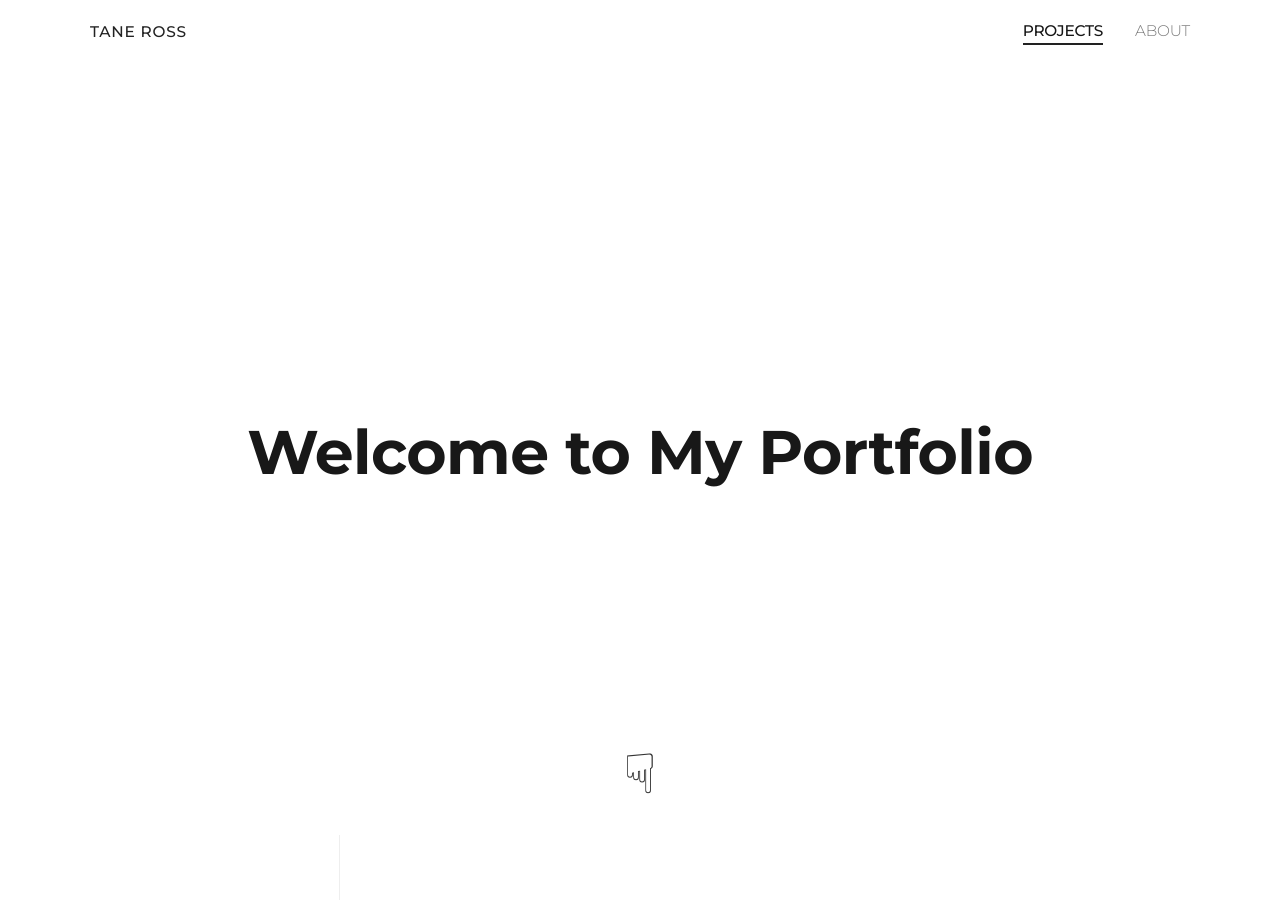
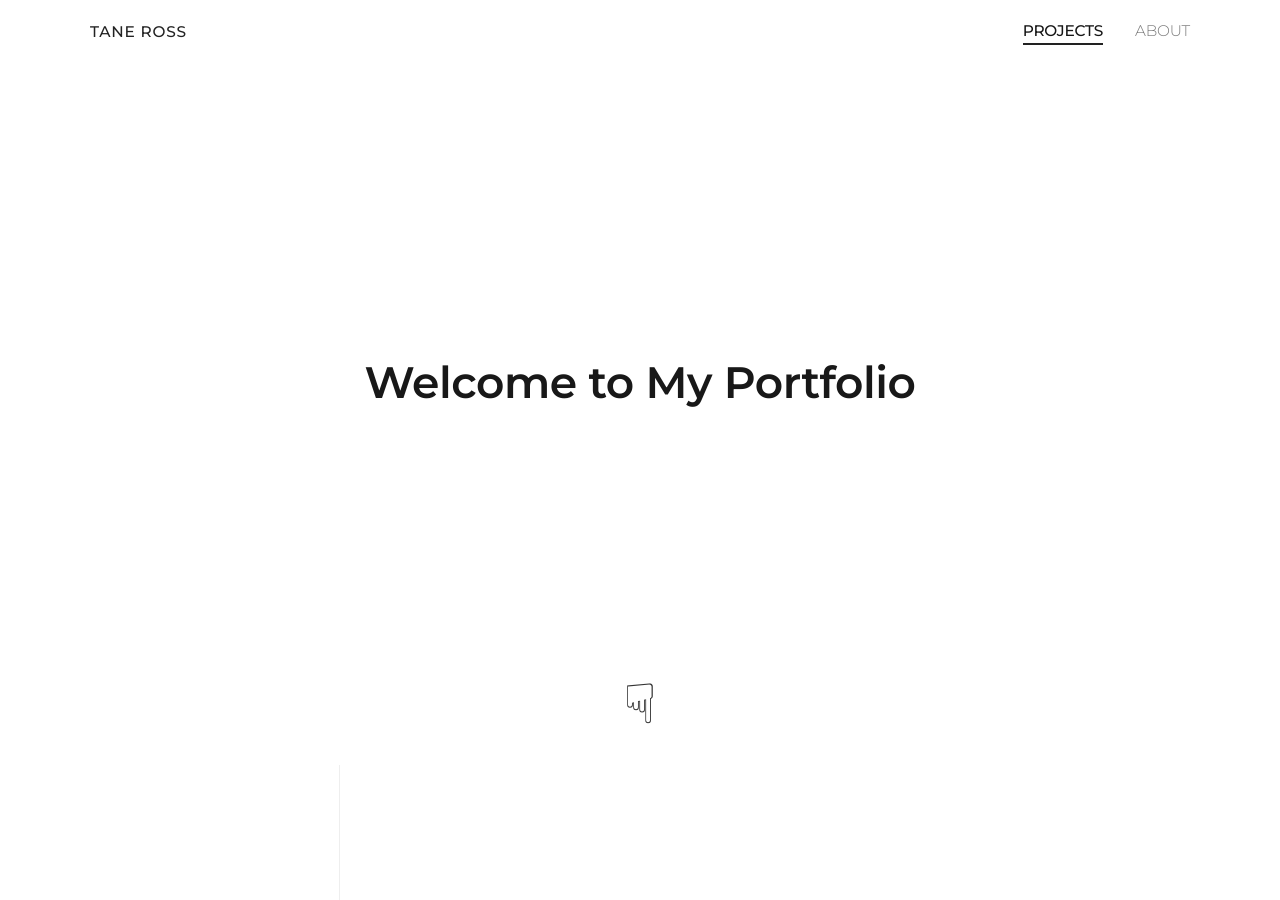
Before and after one commit to projekt2050/Portfolio, a Jekyll site: the page built from gallery.md, in a window 1280 px wide and 900 px high. Built offline with Jekyll 4.4.1, drawn with Linux system fonts in a browser that asks for light colours.

Commit message:
Update gallery.css

```diff
--- a/assets/gallery.css
+++ b/assets/gallery.css
@@ -9,12 +9,13 @@
   position: relative;
   background: #fff;
   text-align: center;
-  padding-top: 70px; /* for nav offset */
+  padding-top: 100px 70px 100px 0; /* for nav offset */
+
 }
 
 .welcome-message h1 {
-  font-size: 2.8rem;
-  font-weight: 700;
+  font-size: 2rem;
+  font-weight: 600;
   color: #181818;
   margin-bottom: 0;
   margin-top: 0;
```
